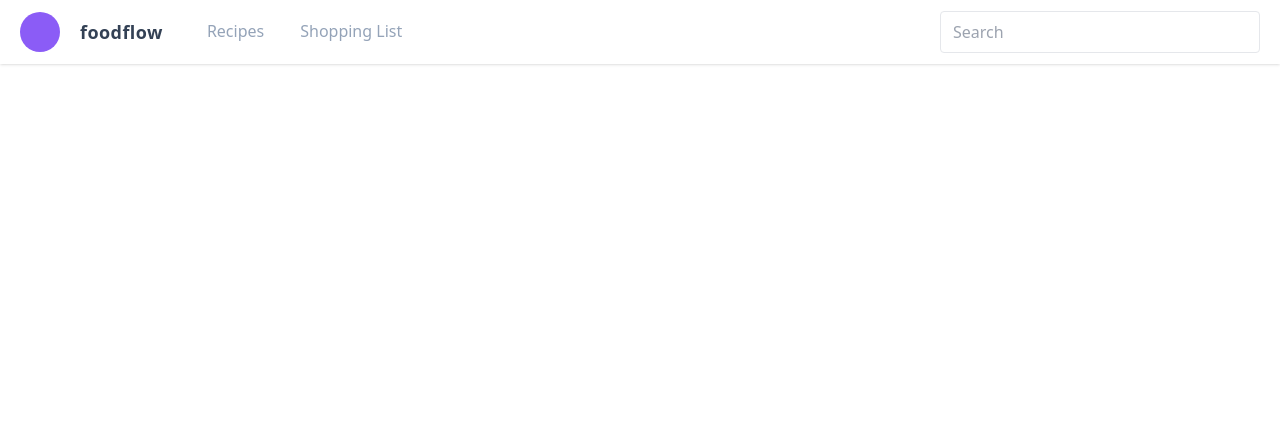
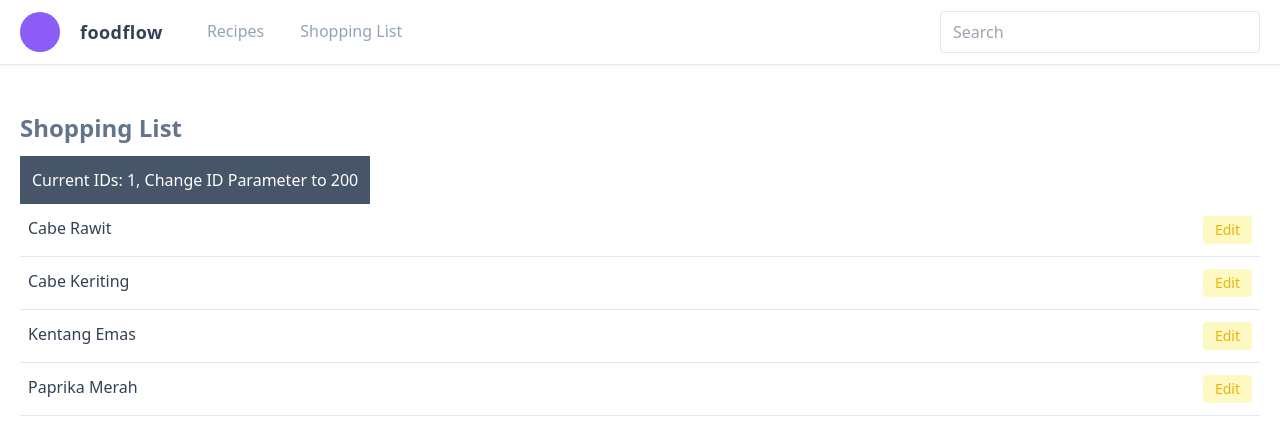
Before and after one commit to zulhamsy/angular-foodflow, an Angular app: page /shopping/1 in a window 1280 px wide. Before the commit this address led to /. Shown: the top 442 px of the page. Built offline with nearby package versions, Linux system fonts and the light colour scheme.

Commit message:
add parameter test to shopping component

```diff
--- a/src/app/app.module.ts
+++ b/src/app/app.module.ts
@@ -23,6 +23,10 @@ const routes: Routes = [
     path: 'shopping-list',
     component: ShoppingComponent,
   },
+  {
+    path: 'shopping/:id',
+    component: ShoppingComponent,
+  },
 ];
 
 @NgModule({
--- a/src/app/header/header.component.ts
+++ b/src/app/header/header.component.ts
@@ -1,4 +1,5 @@
 import { Component, OnInit } from '@angular/core';
+import { Router } from '@angular/router';
 
 @Component({
   selector: '[app-header]',
--- a/src/app/shopping/shopping.component.html
+++ b/src/app/shopping/shopping.component.html
@@ -1,4 +1,7 @@
 <h2 class="font-semibold text-2xl text-slate-500 mb-3">Shopping List</h2>
+<button (click)="testRoutes()" class="p-3 bg-slate-600 text-white">
+  Current IDs: {{ id }}, Change ID Parameter to 200
+</button>
 <ul>
   <div
     *ngIf="editModal"
--- a/src/app/shopping/shopping.component.ts
+++ b/src/app/shopping/shopping.component.ts
@@ -1,4 +1,5 @@
 import { Component, OnInit } from '@angular/core';
+import { ActivatedRoute, Router } from '@angular/router';
 import { ShoppingListService } from './shopping.service';
 
 @Component({
@@ -11,6 +12,7 @@ export class ShoppingComponent implements OnInit {
   editModal = false; // stay
   currentIndex: number; // move
   currentBahan: string; // move
+  id: string;
 
   toggleEditModal(bahan: string, index: number) {
     this.editModal = true; // stay
@@ -27,9 +29,29 @@ export class ShoppingComponent implements OnInit {
     this.editModal = false;
   }
 
-  constructor(private ShoppingService: ShoppingListService) {}
+  testRoutes() {
+    // this.router.navigate(['/']);
+    this.router.navigate(['shopping', 200]);
+  }
+
+  constructor(
+    private ShoppingService: ShoppingListService,
+    private router: Router,
+    private route: ActivatedRoute
+  ) {}
 
   ngOnInit(): void {
     this.belanjaan = this.ShoppingService.getList();
+    // this.id = this.route.snapshot.params.id; cara ini tidak async
+    // Cara ini atau yang dibawahnya
+    // https://stackoverflow.com/questions/47809357/angular-4-5-route-parammap-vs-params
+
+    // Pake paramMap lebih efisien karena params memiliki method spt get, getAll, has
+    this.route.paramMap.subscribe((params) => {
+      this.id = params.get('id');
+    });
+    // this.route.params.subscribe((params) => {
+    //   this.id = params.id;
+    // });
   }
 }
```
